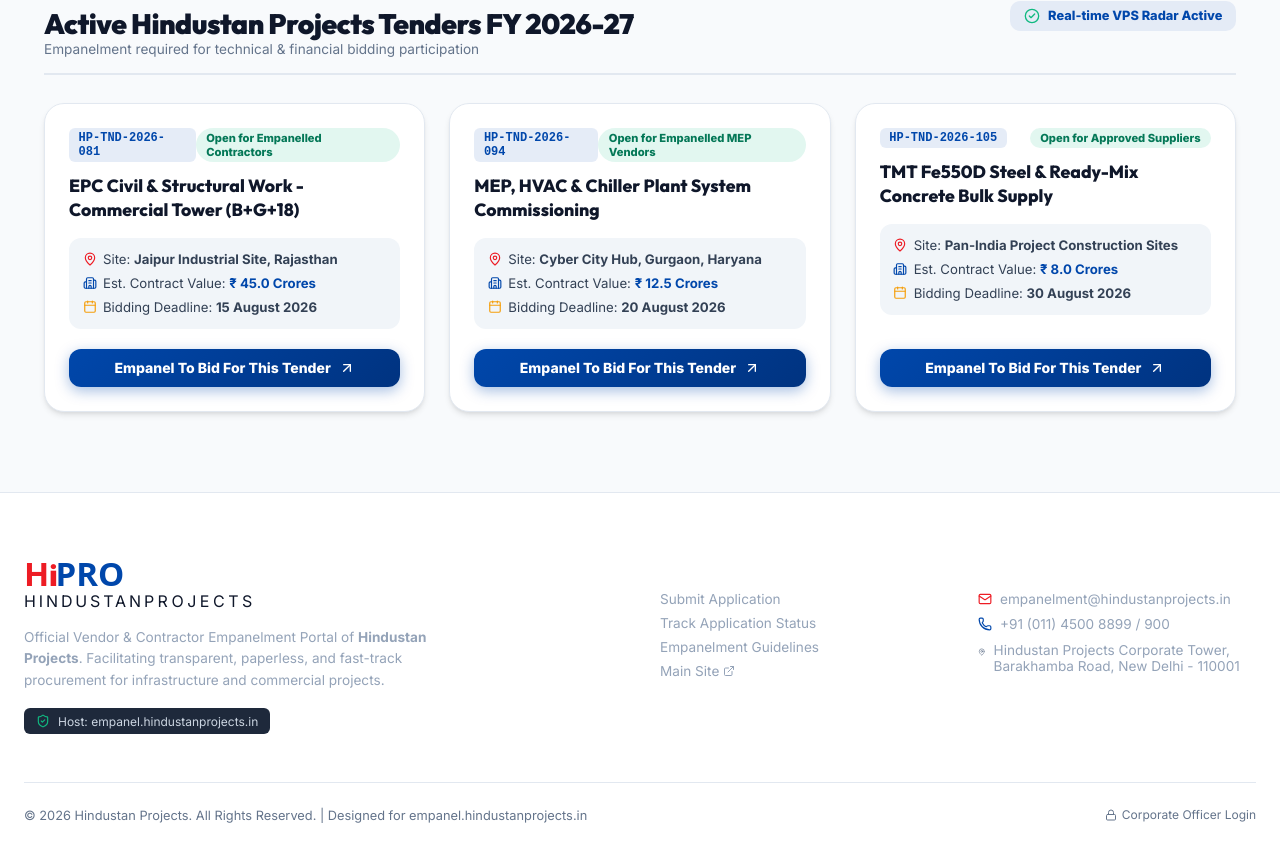
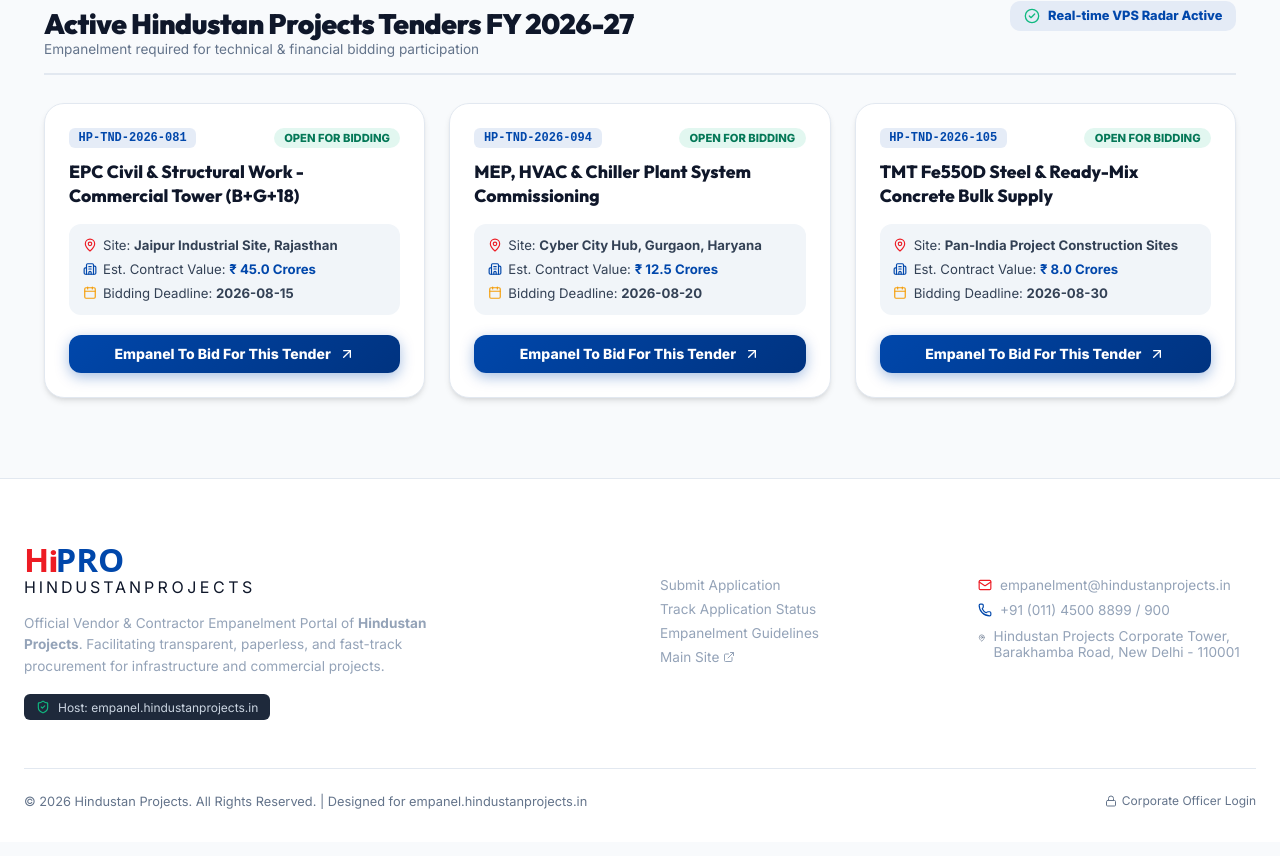
Before and after one commit to hindustan-groups/Empanelment-Portal, a React (Vite) app: page / in a window 1280 px wide. Shown: the part 1635-2491 px from the top of the page. Built offline with nearby package versions, Linux system fonts and the light colour scheme.

Commit message:
Connect homepage ActiveTenders directly to Admin Panel live CMS state

```diff
--- a/src/components/ActiveTenders.jsx
+++ b/src/components/ActiveTenders.jsx
@@ -1,44 +1,30 @@
 import React, { useState, useEffect } from 'react';
-import { Building2, Calendar, MapPin, ArrowUpRight, Flame, ShieldAlert, Sparkles, CheckCircle2 } from 'lucide-react';
+import { Building2, Calendar, MapPin, ArrowUpRight, Flame, CheckCircle2 } from 'lucide-react';
 import { useNavigate } from 'react-router-dom';
+
+const DEFAULT_TENDERS = [
+  { id: 1, code: 'HP-TND-2026-081', title: 'EPC Civil & Structural Work - Commercial Tower (B+G+18)', category: 'civil',      location: 'Jaipur Industrial Site, Rajasthan',    estimatedCost: '₹ 45.0 Crores', deadline: '2026-08-15', status: 'OPEN FOR BIDDING' },
+  { id: 2, code: 'HP-TND-2026-094', title: 'MEP, HVAC & Chiller Plant System Commissioning',          category: 'mep',       location: 'Cyber City Hub, Gurgaon, Haryana',     estimatedCost: '₹ 12.5 Crores', deadline: '2026-08-20', status: 'OPEN FOR BIDDING' },
+  { id: 3, code: 'HP-TND-2026-105', title: 'TMT Fe550D Steel & Ready-Mix Concrete Bulk Supply',       category: 'suppliers', location: 'Pan-India Project Construction Sites', estimatedCost: '₹ 8.0 Crores',  deadline: '2026-08-30', status: 'OPEN FOR BIDDING' },
+];
 
 export default function ActiveTenders({ onEmpanelCategory }) {
   const navigate = useNavigate();
   const [liveTenders, setLiveTenders] = useState([]);
 
   useEffect(() => {
-    // Read live tenders from Admin or defaults
-    const defaultTenders = [
-      {
-        id: 'HP-TND-2026-081',
-        title: 'EPC Civil & Structural Work - Commercial Tower (B+G+18)',
-        category: 'civil',
-        location: 'Jaipur Industrial Site, Rajasthan',
-        estValue: '₹ 45.0 Crores',
-        dueDate: '15 August 2026',
-        status: 'Open for Empanelled Contractors'
-      },
-      {
-        id: 'HP-TND-2026-094',
-        title: 'MEP, HVAC & Chiller Plant System Commissioning',
-        category: 'mep',
-        location: 'Cyber City Hub, Gurgaon, Haryana',
-        estValue: '₹ 12.5 Crores',
-        dueDate: '20 August 2026',
-        status: 'Open for Empanelled MEP Vendors'
-      },
-      {
-        id: 'HP-TND-2026-105',
-        title: 'TMT Fe550D Steel & Ready-Mix Concrete Bulk Supply',
-        category: 'suppliers',
-        location: 'Pan-India Project Construction Sites',
-        estValue: '₹ 8.0 Crores',
-        dueDate: '30 August 2026',
-        status: 'Open for Approved Suppliers'
-      }
-    ];
-
-    setLiveTenders(defaultTenders);
+    // ✅ Read LIVE tenders from Admin panel (localStorage) — falls back to defaults
+    const saved = localStorage.getItem('hipro_tenders');
+    if (saved) {
+      try {
+        const parsed = JSON.parse(saved);
+        // Only show OPEN tenders on homepage
+        const open = parsed.filter(t => t.status !== 'CLOSED');
+        setLiveTenders(open.length ? open : DEFAULT_TENDERS);
+        return;
+      } catch { /* fallback */ }
+    }
+    setLiveTenders(DEFAULT_TENDERS);
   }, []);
 
   const handleTenderEmpanel = (cat) => {
@@ -93,7 +79,7 @@ export default function ActiveTenders({ onEmpanelCategory }) {
               {/* Header Code & Badge */}
               <div style={{ display: 'flex', alignItems: 'center', justifyContent: 'space-between', marginBottom: '0.75rem' }}>
                 <span style={{ fontSize: '0.75rem', fontWeight: 800, color: '#0047AB', fontFamily: 'monospace', backgroundColor: 'rgba(0, 71, 171, 0.1)', padding: '0.2rem 0.6rem', borderRadius: 6 }}>
-                  {t.id}
+                  {t.code || t.id}
                 </span>
                 <span style={{ fontSize: '0.7rem', fontWeight: 800, padding: '0.2rem 0.65rem', borderRadius: 9999, backgroundColor: 'rgba(16, 185, 129, 0.12)', color: '#047857' }}>
                   {t.status}
@@ -113,11 +99,11 @@ export default function ActiveTenders({ onEmpanelCategory }) {
                 </div>
                 <div style={{ display: 'flex', alignItems: 'center', gap: '0.4rem' }}>
                   <Building2 style={{ width: 14, height: 14, color: '#0047AB', flexShrink: 0 }} />
-                  <span>Est. Contract Value: <strong style={{ color: '#0047AB' }}>{t.estValue}</strong></span>
+                  <span>Est. Contract Value: <strong style={{ color: '#0047AB' }}>{t.estimatedCost || t.estValue}</strong></span>
                 </div>
                 <div style={{ display: 'flex', alignItems: 'center', gap: '0.4rem' }}>
                   <Calendar style={{ width: 14, height: 14, color: '#F59E0B', flexShrink: 0 }} />
-                  <span>Bidding Deadline: <strong>{t.dueDate}</strong></span>
+                  <span>Bidding Deadline: <strong>{t.deadline || t.dueDate}</strong></span>
                 </div>
               </div>
             </div>
```
